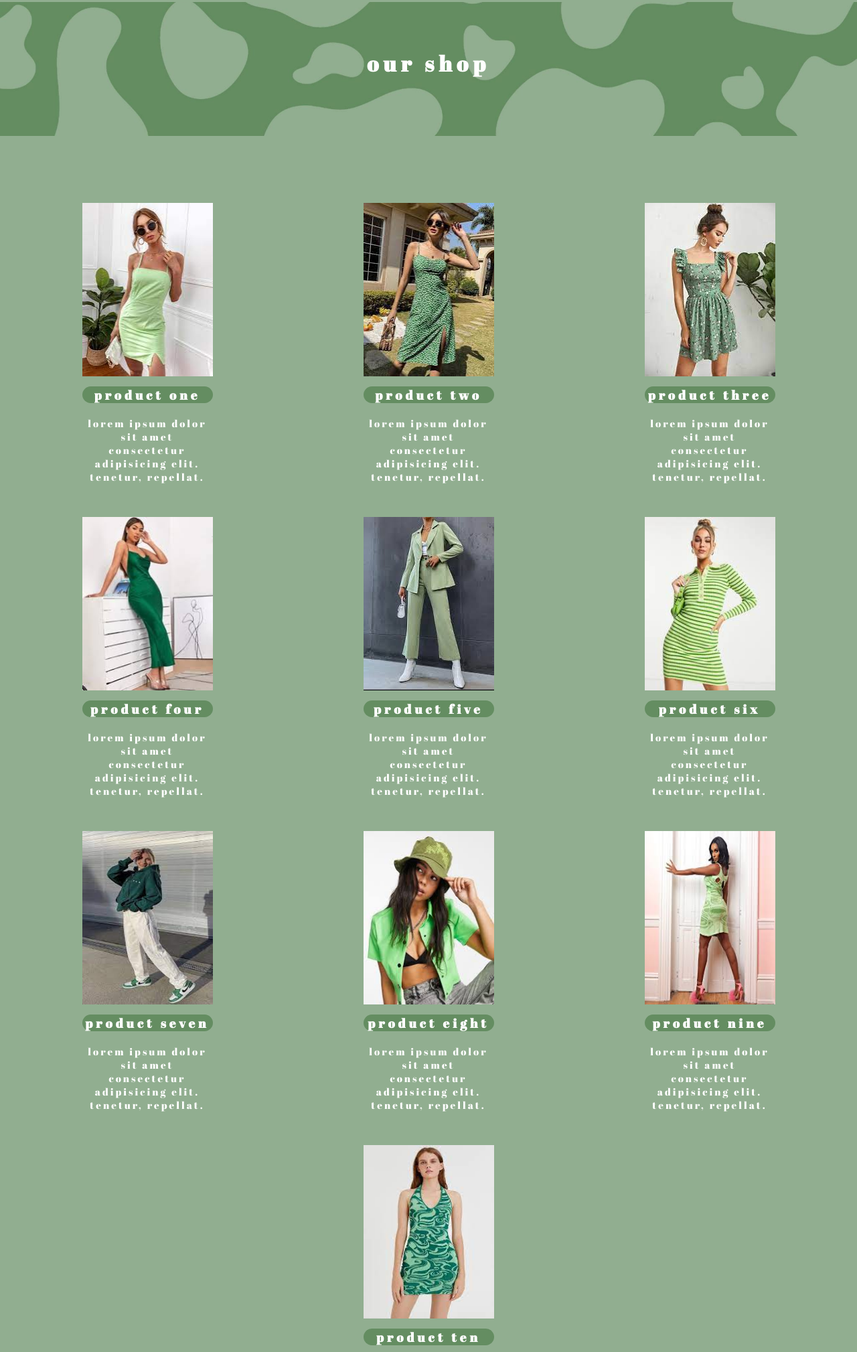
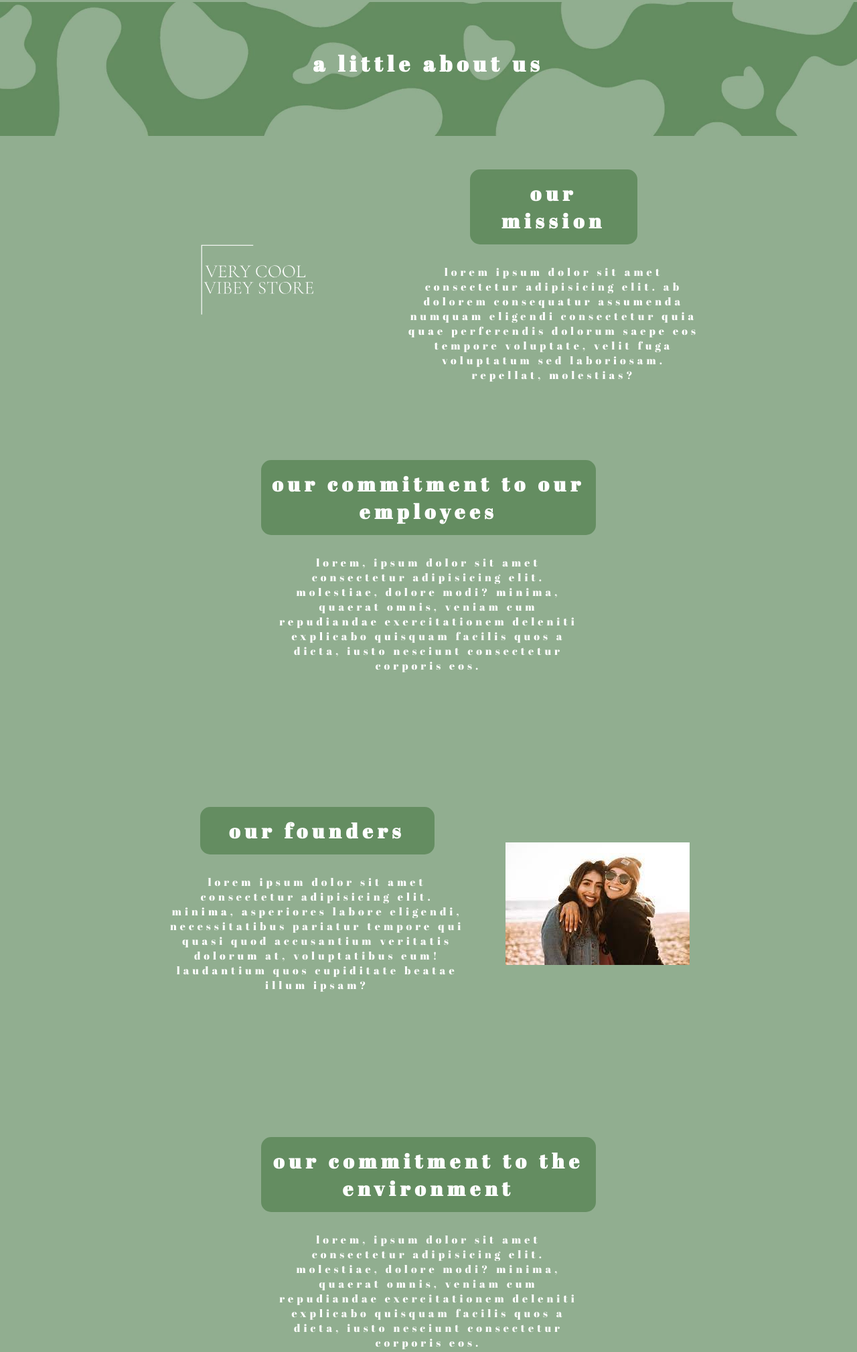
Before and after one commit to n215-lilywebe/homework-nine, a website with bundled scripts: page index.html in a window 1280 px wide. Shown: the part 47-2066 px from the top of the page at 67% size. Built offline with nearby package versions, Linux system fonts and the light colour scheme.

Commit message:
finished about page

```diff
--- a/index.html
+++ b/index.html
@@ -24,61 +24,46 @@
     <div id="app">
 
         <div class="hero-other">
-            <h1>our shop</h1>
+            <h1>a little about us</h1>
         </div>
-        <div class="products">
-            <div class="product">
-                <img src="images/product-one.jpg" alt="">
-                <h3>product one</h3>
-                <p>Lorem ipsum dolor sit amet consectetur adipisicing elit. Tenetur, repellat.</p>
+        <div class="content">
+            <div class="mission">
+                <div class="mission-img">
+                    <img src="images/logo.png" alt="">
+                </div>
+                <div class="mission-text">
+                    <h3>our mission</h3>
+                    <p>Lorem ipsum dolor sit amet consectetur adipisicing elit. Ab dolorem consequatur assumenda numquam
+                        eligendi consectetur quia quae perferendis dolorum saepe eos tempore voluptate, velit fuga
+                        voluptatum sed laboriosam. Repellat, molestias?</p>
+                </div>
             </div>
-            <div class="product">
-                <img src="images/product-two.jpg" alt="">
-                <h3>product two</h3>
-                <p>Lorem ipsum dolor sit amet consectetur adipisicing elit. Tenetur, repellat.</p>
+            <div class="commitment">
+                <h3>our commitment to our employees</h3>
+                <p>Lorem, ipsum dolor sit amet consectetur adipisicing elit. Molestiae, dolore modi? Minima, quaerat
+                    omnis, veniam cum repudiandae exercitationem deleniti explicabo quisquam facilis quos a dicta, iusto
+                    nesciunt consectetur corporis eos.</p>
             </div>
-            <div class="product">
-                <img src="images/product-three.jpg" alt="">
-                <h3>product three</h3>
-                <p>Lorem ipsum dolor sit amet consectetur adipisicing elit. Tenetur, repellat.</p>
+            <div class="our-founders">
+                <div class="founders-bio">
+                    <h3>our founders</h3>
+                    <p>Lorem ipsum dolor sit amet consectetur adipisicing elit. Minima, asperiores labore eligendi,
+                        necessitatibus pariatur tempore qui quasi quod accusantium veritatis dolorum at, voluptatibus
+                        eum! Laudantium quos cupiditate beatae illum ipsam?</p>
+                </div>
+                <div class="founders-img">
+                    <img src="images/founders.jpg" alt="">
+                </div>
             </div>
-            <div class="product">
-                <img src="images/product-four.jpg" alt="">
-                <h3>product four</h3>
-                <p>Lorem ipsum dolor sit amet consectetur adipisicing elit. Tenetur, repellat.</p>
+            <div class="commitment">
+                <h3>our commitment to the environment</h3>
+                <p>Lorem, ipsum dolor sit amet consectetur adipisicing elit. Molestiae, dolore modi? Minima, quaerat
+                    omnis, veniam cum repudiandae exercitationem deleniti explicabo quisquam facilis quos a dicta, iusto
+                    nesciunt consectetur corporis eos.</p>
             </div>
-            <div class="product">
-                <img src="images/product-five.jpg" alt="">
-                <h3>product five</h3>
-                <p>Lorem ipsum dolor sit amet consectetur adipisicing elit. Tenetur, repellat.</p>
-            </div>
-            <div class="product">
-                <img src="images/product-six.jpg" alt="">
-                <h3>product six</h3>
-                <p>Lorem ipsum dolor sit amet consectetur adipisicing elit. Tenetur, repellat.</p>
-            </div>
-            <div class="product">
-                <img src="images/product-seven.jpg" alt="">
-                <h3>product seven</h3>
-                <p>Lorem ipsum dolor sit amet consectetur adipisicing elit. Tenetur, repellat.</p>
-            </div>
-            <div class="product">
-                <img src="images/product-eight.jpg" alt="">
-                <h3>product eight</h3>
-                <p>Lorem ipsum dolor sit amet consectetur adipisicing elit. Tenetur, repellat.</p>
-            </div>
-            <div class="product">
-                <img src="images/product-nine.jpg" alt="">
-                <h3>product nine</h3>
-                <p>Lorem ipsum dolor sit amet consectetur adipisicing elit. Tenetur, repellat.</p>
-            </div>
-            <div class="product">
-                <img src="images/product-ten.jpg" alt="">
-                <h3>product ten</h3>
-                <p>Lorem ipsum dolor sit amet consectetur adipisicing elit. Tenetur, repellat.</p>
-            </div>
+
+
         </div>
-
     </div>
     <footer>
         <div class="logo">
--- a/model/model.js
+++ b/model/model.js
@@ -37,7 +37,48 @@ var homeContent = `        <div class="hero">
         itaque? Distinctio facilis enim recusandae!</p>
 </div>
 </div>`;
-var aboutContent = '<h1>about</h1>';
+var aboutContent = `
+<div class="hero-other">
+    <h1>a little about us</h1>
+</div>
+<div class="content">
+    <div class="mission">
+        <div class="mission-img">
+            <img src="images/logo.png" alt="">
+        </div>
+        <div class="mission-text">
+            <h3>our mission</h3>
+            <p>Lorem ipsum dolor sit amet consectetur adipisicing elit. Ab dolorem consequatur assumenda numquam
+                eligendi consectetur quia quae perferendis dolorum saepe eos tempore voluptate, velit fuga
+                voluptatum sed laboriosam. Repellat, molestias?</p>
+        </div>
+    </div>
+    <div class="commitment">
+        <h3>our commitment to our employees</h3>
+        <p>Lorem, ipsum dolor sit amet consectetur adipisicing elit. Molestiae, dolore modi? Minima, quaerat
+            omnis, veniam cum repudiandae exercitationem deleniti explicabo quisquam facilis quos a dicta, iusto
+            nesciunt consectetur corporis eos.</p>
+    </div>
+    <div class="our-founders">
+        <div class="founders-bio">
+            <h3>our founders</h3>
+            <p>Lorem ipsum dolor sit amet consectetur adipisicing elit. Minima, asperiores labore eligendi,
+                necessitatibus pariatur tempore qui quasi quod accusantium veritatis dolorum at, voluptatibus
+                eum! Laudantium quos cupiditate beatae illum ipsam?</p>
+        </div>
+        <div class="founders-img">
+            <img src="images/founders.jpg" alt="">
+        </div>
+    </div>
+    <div class="commitment">
+        <h3>our commitment to the environment</h3>
+        <p>Lorem, ipsum dolor sit amet consectetur adipisicing elit. Molestiae, dolore modi? Minima, quaerat
+            omnis, veniam cum repudiandae exercitationem deleniti explicabo quisquam facilis quos a dicta, iusto
+            nesciunt consectetur corporis eos.</p>
+    </div>
+
+
+</div>`;
 var productsContent = `        <div class="hero-other">
 <h1>our shop</h1>
 </div>
--- a/scss/about.scss
+++ b/scss/about.scss
@@ -1,43 +1,82 @@
-.products {
-    background-color: #91AE90;
-    width: 100%;
-    margin: 0 auto;
-    color: white;
+.mission {
     display: flex;
     align-items: center;
-    justify-content: space-evenly;
-    flex-wrap: wrap;
+    justify-content: space-around;
+    width: 70%;
+    margin: 0 auto;
     padding-top: 50px;
-    padding-bottom: 100px;
 
-    .product {
+    .mission-img {
+        img {
+            height: 300px;
+        }
+    }
 
-        width: 400px;
+    .mission-text {
         text-align: center;
-        padding-top: 50px;
+        width: 50%;
 
         h3 {
             background-color: #648d61;
             border-radius: 15px;
-            width: 195px;
+            width: 250px;
+            font-size: 30px;
             margin: 0 auto;
-            margin-top: 10px;
-            margin-bottom: 20px;
-            letter-spacing: 5px;
+            margin-bottom: 30px;
+            padding: 15px;
         }
 
         p {
-            width: 195px;
-            margin: 0 auto;
-            letter-spacing: 3px;
-            font-size: 15px;
+            letter-spacing: 5px;
         }
-
-        img {
-            width: 195px;
-            height: 259px;
-        }
-
-
     }
 }
+
+.commitment {
+    width: 70%;
+    margin: 0 auto;
+    text-align: center;
+    padding-top: 100px;
+    padding-bottom: 100px;
+
+    p {
+        width: 50%;
+        margin: 0 auto;
+    }
+
+    h3 {
+        background-color: #648d61;
+        border-radius: 15px;
+        width: 500px;
+        font-size: 30px;
+        margin: 0 auto;
+        margin-bottom: 30px;
+        padding: 15px;
+    }
+}
+
+.our-founders {
+    display: flex;
+    align-items: center;
+    justify-content: space-evenly;
+    width: 70%;
+    margin: 0 auto;
+    padding-top: 100px;
+    padding-bottom: 100px;
+
+    .founders-bio {
+        text-align: center;
+
+        width: 50%;
+
+        h3 {
+            background-color: #648d61;
+            border-radius: 15px;
+            width: 350px;
+            font-size: 30px;
+            margin: 0 auto;
+            margin-bottom: 30px;
+            padding: 15px;
+        }
+    }
+}
--- a/scss/home.scss
+++ b/scss/home.scss
@@ -31,6 +31,7 @@
             border-radius: 20px;
             width: 400px;
             margin: 0 auto;
+            padding: 5px;
         }
 
         .best-sellers-imgs {
@@ -83,5 +84,6 @@
         width: 300px;
         margin: 0 auto;
         margin-bottom: 50px;
+        padding: 15px;
     }
 }
--- /dev/null
+++ b/scss/products.scss
@@ -0,0 +1,44 @@
+.products {
+    background-color: #91AE90;
+    width: 100%;
+    margin: 0 auto;
+    color: white;
+    display: flex;
+    align-items: center;
+    justify-content: space-evenly;
+    flex-wrap: wrap;
+    padding-top: 50px;
+    padding-bottom: 100px;
+
+    .product {
+
+        width: 400px;
+        text-align: center;
+        padding-top: 50px;
+
+        h3 {
+            background-color: #648d61;
+            border-radius: 15px;
+            width: 195px;
+            margin: 0 auto;
+            margin-top: 10px;
+            margin-bottom: 20px;
+            letter-spacing: 5px;
+            padding: 5px;
+        }
+
+        p {
+            width: 195px;
+            margin: 0 auto;
+            letter-spacing: 3px;
+            font-size: 15px;
+        }
+
+        img {
+            width: 195px;
+            height: 259px;
+        }
+
+
+    }
+}
--- a/scss/structure.scss
+++ b/scss/structure.scss
@@ -22,3 +22,7 @@ h6,
 p {
     margin-bottom: 16px
 }
+
+p {
+    letter-spacing: 5px;
+}
--- a/scss/styles.scss
+++ b/scss/styles.scss
@@ -4,3 +4,4 @@
 @import 'footer.scss';
 @import 'about.scss';
 @import 'hero-other.scss';
+@import 'products.scss';
```
Also changed, not shown: css/styles.css, images/founders.jpg (added), 1 other file.
